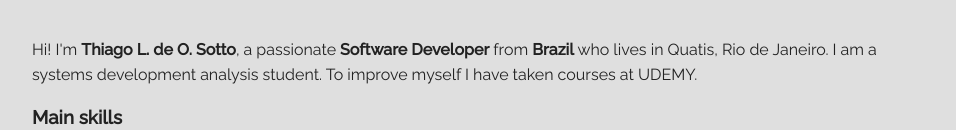
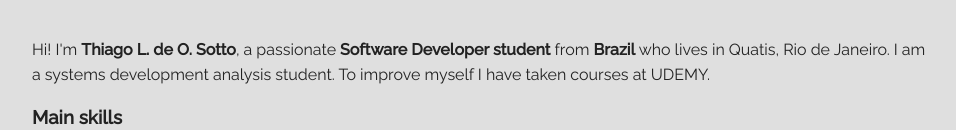
Before and after one commit to ThiagoSottoqts/Meu-curriculo, a plain HTML site: page index.html in a window 1280 px wide. Shown: the part 362-492 px from the top of the page, without its empty margins (158-1114 px from the left). Drawn offline with Linux system fonts and the light colour scheme.

Commit message:
Update index.html
Acerto do Index.

```diff
--- a/index.html
+++ b/index.html
@@ -29,7 +29,7 @@
     </div>
 
     <p>
-      Hi! I'm <strong>Thiago L. de O. Sotto</strong>, a passionate <strong>Software Developer</strong> from <b>Brazil</b> who lives in Quatis, Rio de Janeiro. I am a systems development analysis student. To improve myself I have taken courses at UDEMY.
+      Hi! I'm <strong>Thiago L. de O. Sotto</strong>, a passionate <strong>Software Developer student</strong> from <b>Brazil</b> who lives in Quatis, Rio de Janeiro. I am a systems development analysis student. To improve myself I have taken courses at UDEMY.
     </p>
 
     <h3>Main skills</h3>
```
